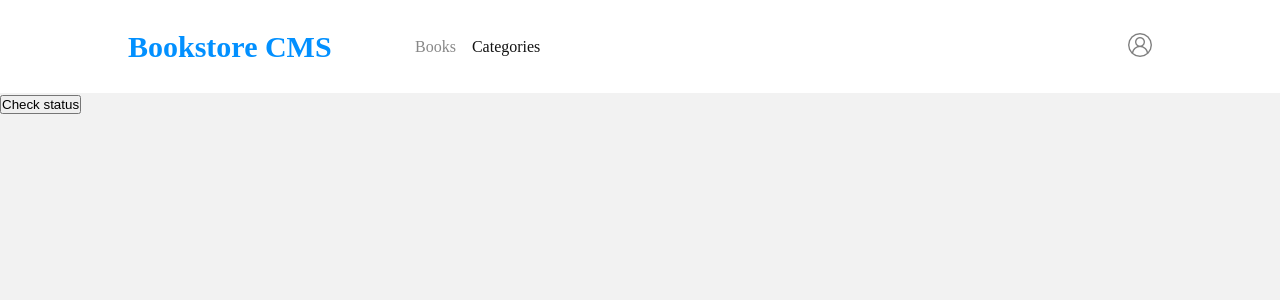
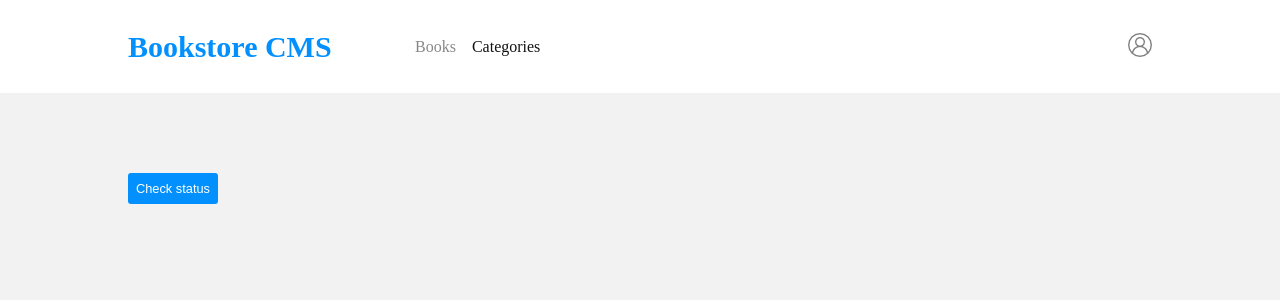
Before and after one commit to JakariaJishan/book-store, a React (Create React App) app: page /categories in a window 1280 px wide. Shown: the top 300 px of the page. Built offline with nearby package versions, Linux system fonts and the light colour scheme; no server answers.

Commit message:
Style to categories page

```diff
--- a/src/components/Categories.js
+++ b/src/components/Categories.js
@@ -1,6 +1,7 @@
 import React from 'react';
 import { useDispatch, useSelector } from 'react-redux';
 import { checkStatus } from '../redux/categories/categoriesSlice';
+import styles from '../styles/Categories.module.css';
 
 function Categories() {
   const dispatch = useDispatch();
@@ -9,7 +10,7 @@ function Categories() {
     dispatch(checkStatus());
   };
   return (
-    <div>
+    <div className={styles.panel}>
       <h3>{categories}</h3>
       <button type="button" onClick={handleStatus}>Check status</button>
     </div>
--- /dev/null
+++ b/src/styles/Categories.module.css
@@ -0,0 +1,14 @@
+.panel {
+    width: 80%;
+    margin: 5rem auto;
+}
+
+.panel button {
+    background: #0290ff;
+    padding: 0.5rem;
+    border-radius: 3px;
+    color: white;
+    border: none;
+    font-size: 0.8rem;
+    cursor: pointer;
+}
```
